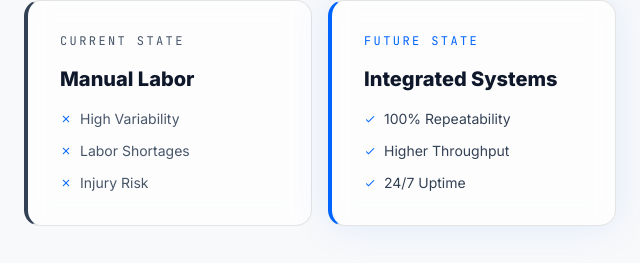
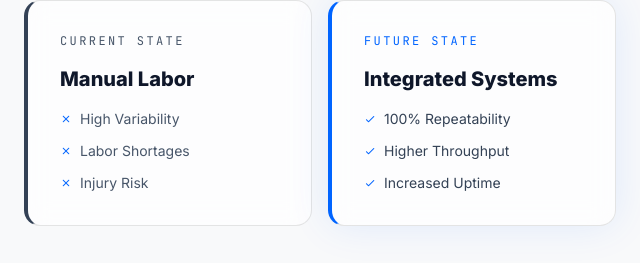
Before and after one commit to Engineer1052/absolute-automation, a website built with Vite: page index.html in a window 1280 px wide. Shown: the part 1940-2203 px from the top of the page, 640-1280 px from the left. Built offline with nearby package versions, Linux system fonts and the light colour scheme.

Commit message:
docs: softening uptime phrasing to Increased Uptime

```diff
--- a/index.html
+++ b/index.html
@@ -188,7 +188,8 @@
                                         class="material-icons-round text-primary text-xs">check</span> Higher Throughput
                                 </li>
                                 <li class="flex items-center gap-2"><span
-                                        class="material-icons-round text-primary text-xs">check</span> 24/7 Uptime</li>
+                                        class="material-icons-round text-primary text-xs">check</span> Increased Uptime
+                                </li>
                             </ul>
                         </div>
                     </div>
```
